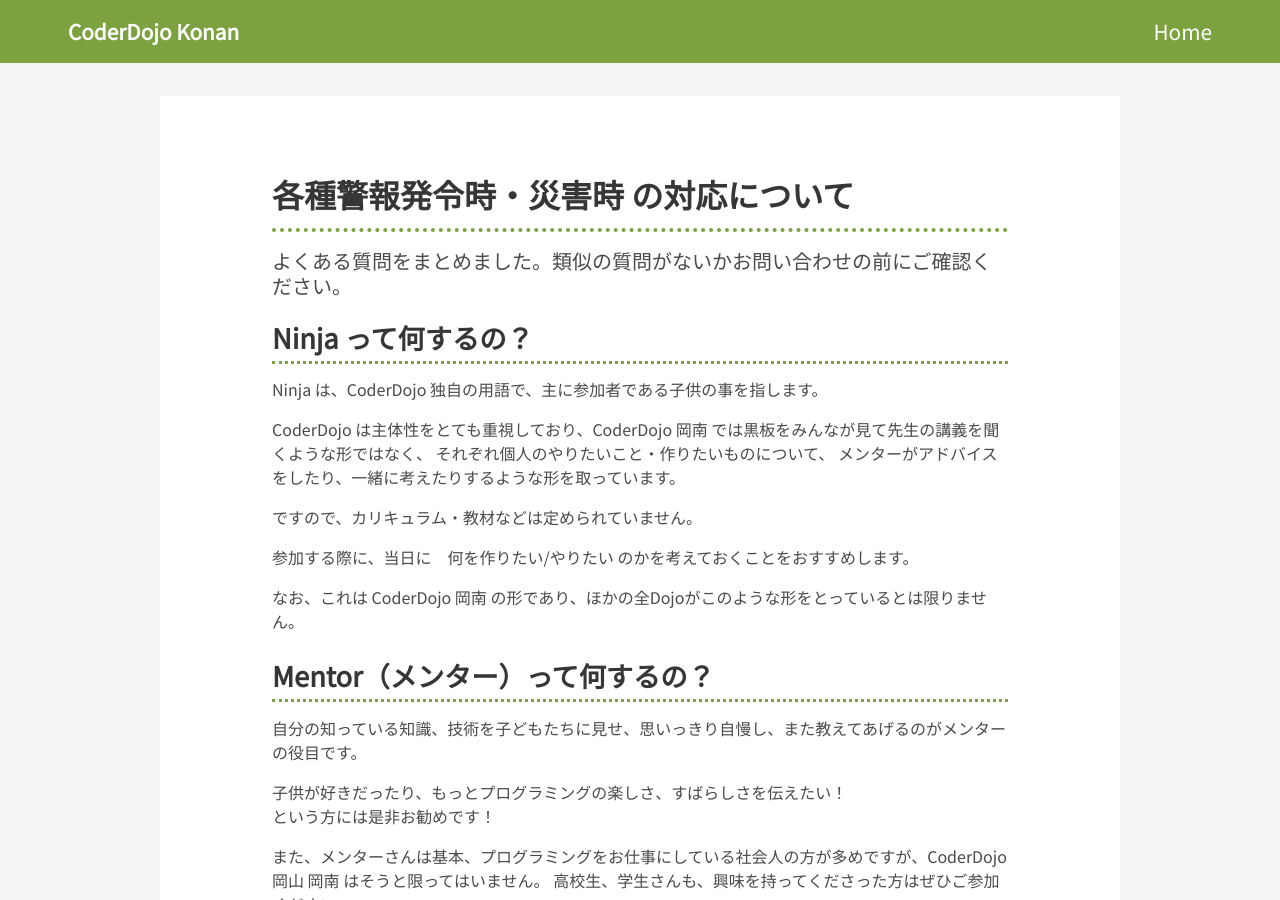
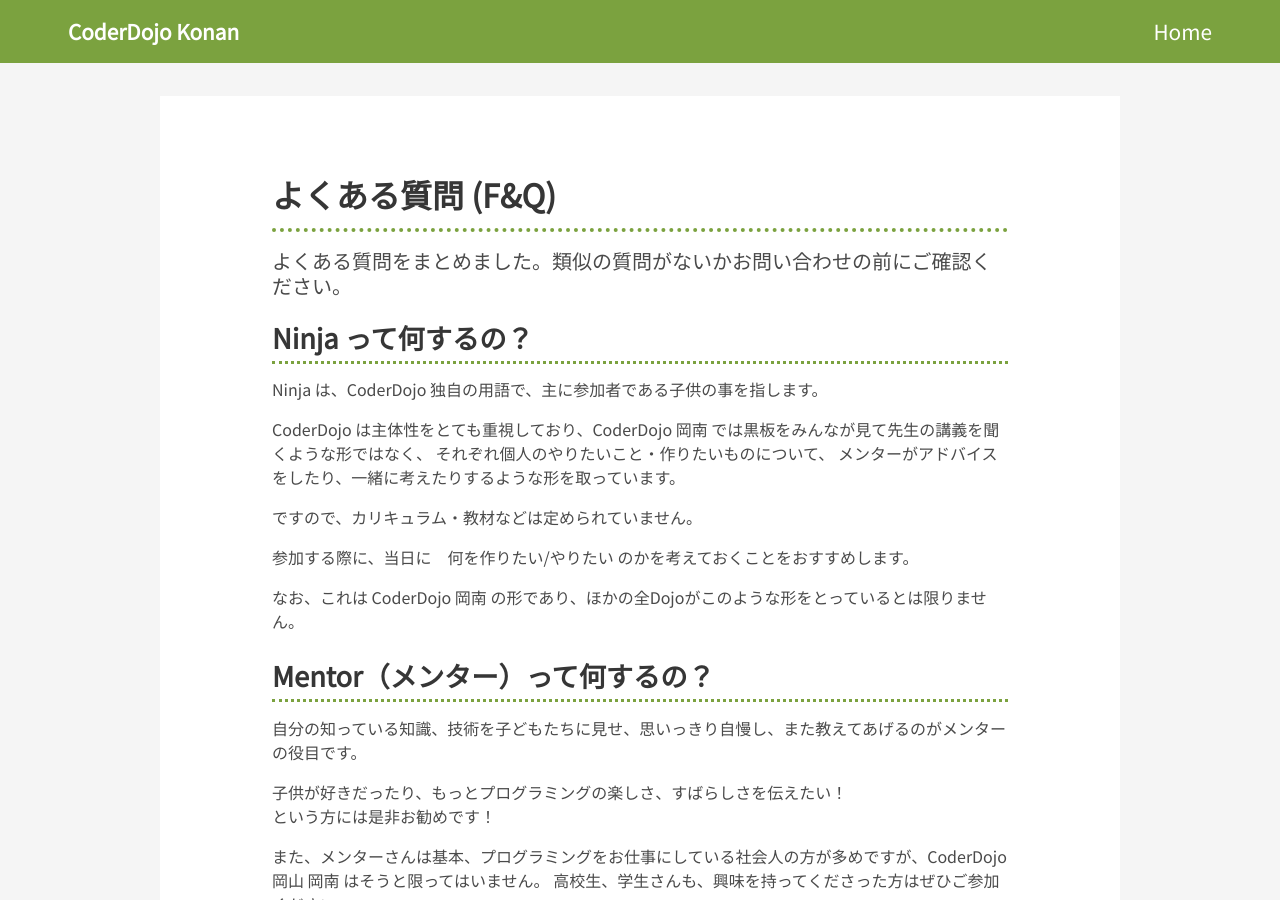
Before and after one commit to coderdojo-konan/website, a Jekyll site: the page built from _pages/f-and-q.md, in a window 1280 px wide and 900 px high. Built offline with Jekyll 4.4.1, drawn with Linux system fonts in a browser that asks for light colours; nearby versions of some CDN libraries; library files that are not in the unit come from our copies.

Commit message:
誤字を修正

```diff
--- a/_pages/f-and-q.md
+++ b/_pages/f-and-q.md
@@ -1,5 +1,5 @@
 ---
-title: 各種警報発令時・災害時 の対応について
+title: よくある質問 (F&Q)
 desc: よくある質問をまとめました。類似の質問がないかお問い合わせの前にご確認ください。
 layout: page
 permalink: /f-and-q
```
